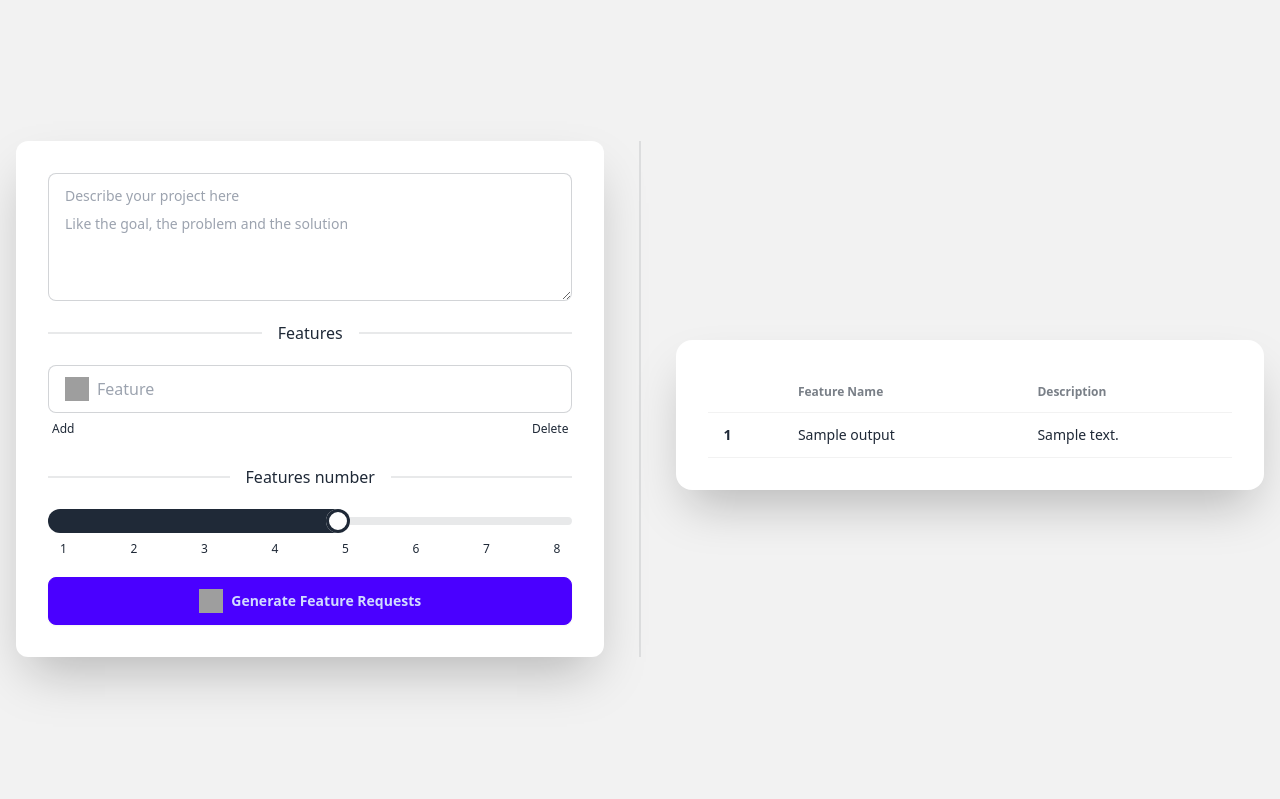
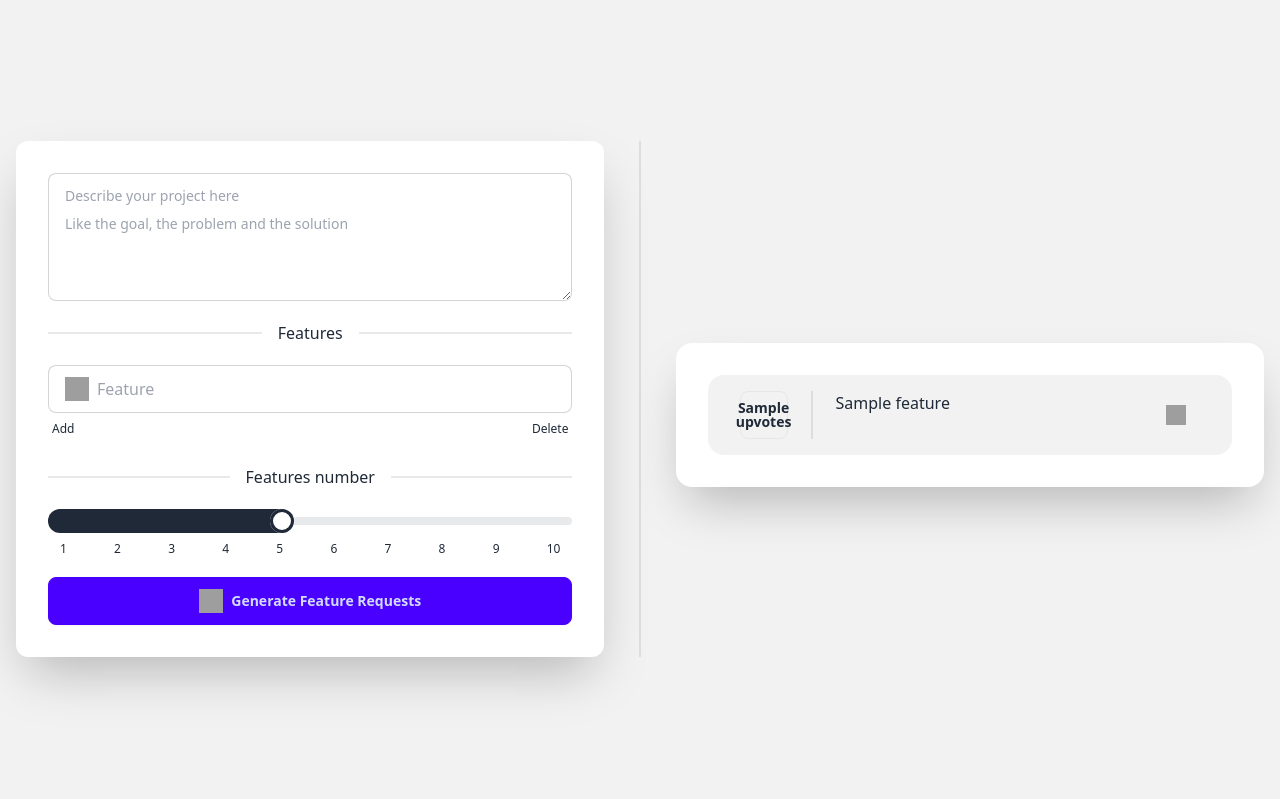
Before and after one commit to oounlu/build-radar, a Flask app: template templates/generate.html in a window 1280 px wide. Shown: the part 73-872 px from the top of the page. Run offline with Flask 3, Linux system fonts and the light colour scheme; the template is opened without the code that fills it: most values are stand-ins (such as "Sample title", 1, 10 or a date in 2020); some libraries are stand-ins or nearby versions.

Commit message:
last working

```diff
--- a/app.py
+++ b/app.py
@@ -1,4 +1,4 @@
-from flask import Flask, request, jsonify, render_template, redirect, session, url_for
+from flask import Flask, request, jsonify, render_template, redirect, session, url_for, send_from_directory
 from generate import generate_feature_request
 import json
 import os
@@ -11,7 +11,7 @@ from key_db import config
 app = Flask(__name__)
 app.config["SESSION_PERMANENT"] = True
 app.config["SESSION_TYPE"] = "filesystem"
-app.secret_key = "2689"
+app.secret_key = os.environ["FLASK_SECRET_KEY"]
 
 
 
@@ -44,21 +44,19 @@ def landing():
 @app.route("/generate", methods=["GET", "POST"])
 def generate():
     try:
-        has_paid = db.check_user_payment(session["uid"])
+        if db.check_user_payment(session["uid"]) == None:
+            return redirect("/")
     except:
-        has_paid = False
-    if not has_paid:
         return redirect("/")
-    success = request.args.get("success", "none")
+
     if request.method == "POST":
         description = request.form.get("description")
-        features = json.dumps(request.form.get('features'))
+        features = json.dumps(request.form.get("features"))
         feature_number = request.form.get("feature-number")
         print(description, features, feature_number)
         output = generate_feature_request(description, features, feature_number)
-        return render_template("generate.html", output=output, success=success)
-    return render_template("generate.html", success="true")
-
+        return render_template("generate.html", output=output)
+    return render_template("generate.html")
 
 
 
@@ -100,9 +98,9 @@ def delete_account():
     return redirect("/")
 
 
-@app.route('/token-signin', methods=['POST'])
+@app.route("/token-signin", methods=["POST"])
 def token_signin():
-    id_token = request.form['idToken']
+    id_token = request.form["idToken"]
     decoded_token = db.decode_token(id_token)["user_id"]
     session["uid"] = decoded_token
     session["id_token"] = id_token
--- a/requirements.txt
+++ b/requirements.txt
@@ -1,8 +1,5 @@
 flask
 gunicorn
-g4f[all]
+gradio-client
 stripe
 firebase-rest-api
-firebase-admin
-urllib3
-json
--- a/templates/generate.html
+++ b/templates/generate.html
@@ -34,7 +34,7 @@ Like the goal, the problem and the solution" required></textarea>
           <!-- Hidden field to store the features -->
           <input type="hidden" name="features" id="features" value="">
           <div class="divider">Features number</div>
-          <input id="feature-number" name="feature-number" type="range" min="1" max="10" value="" class="range" step="1">
+          <input id="feature-number" name="feature-number" type="range" min="1" max="10" value="5" class="range" step="1">
           <div class="w-full flex justify-between text-xs px-3">
             <span>1</span>
             <span>2</span>
@@ -44,6 +44,8 @@ Like the goal, the problem and the solution" required></textarea>
             <span>6</span>
             <span>7</span>
             <span>8</span>
+            <span>9</span>
+            <span>10</span>
           </div>
           <button type="submit" class="btn btn-primary mt-3 w-full">
             <custom-svg src="{{ url_for('static', filename='img/light/rocket.svg') }}" class="w-6 h-6"></custom-svg>
@@ -52,29 +54,39 @@ Like the goal, the problem and the solution" required></textarea>
         </form>
       {% if output %}
         <div class="divider lg:divider-horizontal"></div>
-        <div class="card flex-none shadow-2xl bg-base-100 w-full max-w-[100vw] card-body mt-8 ">
-          <table class="table table-zebra" id="features-list">
-            <thead>
-              <tr>
-                <th></th>
-                <th>Feature Name</th>
-                <th>Description</th>
-              </tr>
-            </thead>
-            <tbody>
-              {% for i in output %}
-                <tr>
-                  <th>{{ loop.index }}</th>
-                  <td>{{ i.title }}</td>
-                  <td>{{ i.description }}</td>
-                </tr>
-              {% endfor %}
-            </tbody>
-          </table>
+
+        <div class="card flex-none shadow-2xl bg-base-100 w-full max-w-[100vw] card-body mt-8" id="features-list">
+          {% for i in output %}
+            <div class="card w-full flex max-w-[600px] bg-base-200 h-20 justify-center">
+              <div class="card-body">
+                <div class="flex items-between">
+                  <button class="btn btn-outline border-base-300 btn-square">{{ i.upvotes }}</button>
+                  <div class="divider divider-horizontal"></div>
+                  <p class="mr-2">{{ i.feature }}</p>
+                  <button class="btn btn-ghost btn-square ml-2">
+                    <custom-svg src="{{ url_for('static', filename='img/dark/regenerate.svg') }}" class="w-5 h-5"></custom-svg>
+                  </button>
+                </div>
+              </div>
+            </div>
+          {% endfor %}
         </div>
       {% endif %}
     </div>
   </div>
+
+
+
+
+
+
+
+
+
+
+
+
+
 
 
   <script>
--- a/templates/login.html
+++ b/templates/login.html
@@ -4,11 +4,7 @@
 <!DOCTYPE html>
 <html>
 <head>
-
-
   <title>Login - BuildRadar</title>
-
-
   <script>
     var firebaseConfig = {
       apiKey: "{{ firebase_config['apiKey'] }}",
@@ -23,6 +19,7 @@
   <script src="{{ url_for('static', filename='js/login.js') }}"></script>
 </head>
 <body>
+
 
   {% if error == "credential_too_old" %}
     <div class="toast">
```
Also changed, not shown: generate.py (+22 -15 lines), prompts.py (+7 -9 lines), templates/landing.html (+22 -5 lines), static/img/dark/regenerate.svg (added).
